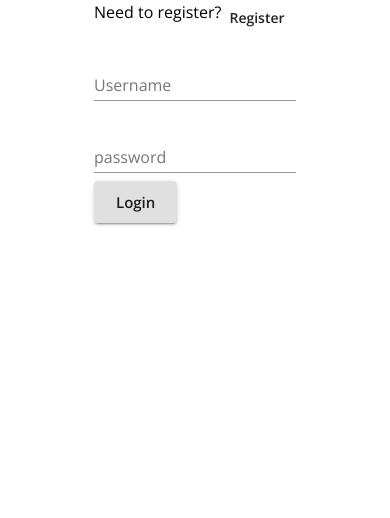
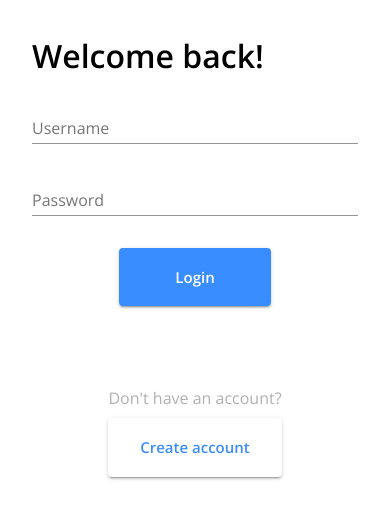
Before and after one commit to ju5tinz/messenger-app, a React (Create React App) app in the folder client/: page /login in a window 390 px wide. Shown: the top 518 px of the page. Built offline with nearby package versions, Linux system fonts and the light colour scheme; no server answers.

Commit message:
Update Login.js
Login page redesign, added mobile responsiveness

```diff
--- a/client/src/Login.js
+++ b/client/src/Login.js
@@ -9,9 +9,75 @@ import {
   FormControl,
   TextField,
 } from "@material-ui/core";
+import { makeStyles } from "@material-ui/core/styles";
 import { login } from "./store/utils/thunkCreators";
 
+import Banner from "./components/misc/Banner"
+
+const useStyle = makeStyles((theme) => ({
+  loginPage: {
+    height: "100vh",
+  },
+  loginContentContainer: {
+    flexDirection: "column",
+    [theme.breakpoints.down("xs")]: {
+      flexDirection: "column-reverse",
+      justifyContent: "flex-end"
+    }
+  },
+  loginContentTop: {
+    justifyContent: "flex-end",
+    alignItems: "center",
+    padding: theme.spacing(3),
+    [theme.breakpoints.down("xs")]: {
+      justifyContent: "center"
+    }
+  },
+  loginContentTopText: {
+    color: theme.palette.secondary.main,
+    fontSize: "1rem"
+  },
+  loginContentMain: {
+    margin: theme.spacing(16),
+    [theme.breakpoints.down("sm")]: {
+      margin: theme.spacing(4)
+    },
+  },
+  loginContentTitle: {
+    fontSize: "2rem",
+    fontWeight: "600",
+  },
+  loginForm: {
+    textAlign: "center"
+  },
+  primaryButton: {
+    padding: `${theme.spacing(2)}px ${theme.spacing(7)}px`,
+    margin: theme.spacing(7),
+    color: "white",
+    backgroundColor: theme.palette.primary.main,
+    "&:hover": {
+      backgroundColor: theme.palette.primary.dark
+    },
+    [theme.breakpoints.down("sm")]: {
+      margin: theme.spacing(3)
+    }
+  },
+  secondaryButton: {
+    padding: `${theme.spacing(2)}px ${theme.spacing(4)}px`,
+    margin: `${theme.spacing(1)}px ${theme.spacing(3)}px`,
+    color: theme.palette.primary.main,
+    backgroundColor: "white",
+    "&:hover": {
+      backgroundColor: theme.palette.grey[100]
+    },
+    [theme.breakpoints.down("sm")]: {
+      margin: theme.spacing(1)
+    }
+  }
+}));
+
 const Login = (props) => {
+  const classes = useStyle();
   const history = useHistory();
   const { user, login } = props;
 
@@ -28,16 +94,19 @@ const Login = (props) => {
   }
 
   return (
-    <Grid container justify="center">
-      <Box>
-        <Grid container item>
-          <Typography>Need to register?</Typography>
-          <Button onClick={() => history.push("/register")}>Register</Button>
+    <Grid container className={classes.loginPage}>
+      <Banner />
+      <Grid className={classes.loginContentContainer} container item xs={12} sm={7}>
+        <Grid className={classes.loginContentTop} container item>
+          <Typography className={classes.loginContentTopText}>Don't have an account?</Typography>
+          <Button className={classes.secondaryButton} variant="contained" size="large" onClick={() => history.push("/register")}>Create account</Button>
         </Grid>
-        <form onSubmit={handleLogin}>
+        <Box className={classes.loginContentMain}>
+          <Typography className={classes.loginContentTitle}>Welcome back!</Typography>
+          <form className={classes.loginForm} onSubmit={handleLogin}>
             <Grid>
               <Grid>
-              <FormControl margin="normal" required>
+                <FormControl margin="normal" fullWidth required>
                   <TextField
                     aria-label="username"
                     label="Username"
@@ -46,22 +115,23 @@ const Login = (props) => {
                   />
                 </FormControl>
               </Grid>
-            <FormControl margin="normal" required>
+              <FormControl margin="normal" fullWidth required>
                 <TextField
-                label="password"
+                  label="Password"
                   aria-label="password"
                   type="password"
                   name="password"
                 />
               </FormControl>
               <Grid>
-              <Button type="submit" variant="contained" size="large">
+                <Button className={classes.primaryButton} type="submit" variant="contained" size="large">
                   Login
                 </Button>
               </Grid>
             </Grid>
           </form>
         </Box>
+      </Grid>
     </Grid>
   );
 };
```
Lines whose indentation alone changed are shown as unchanged.
